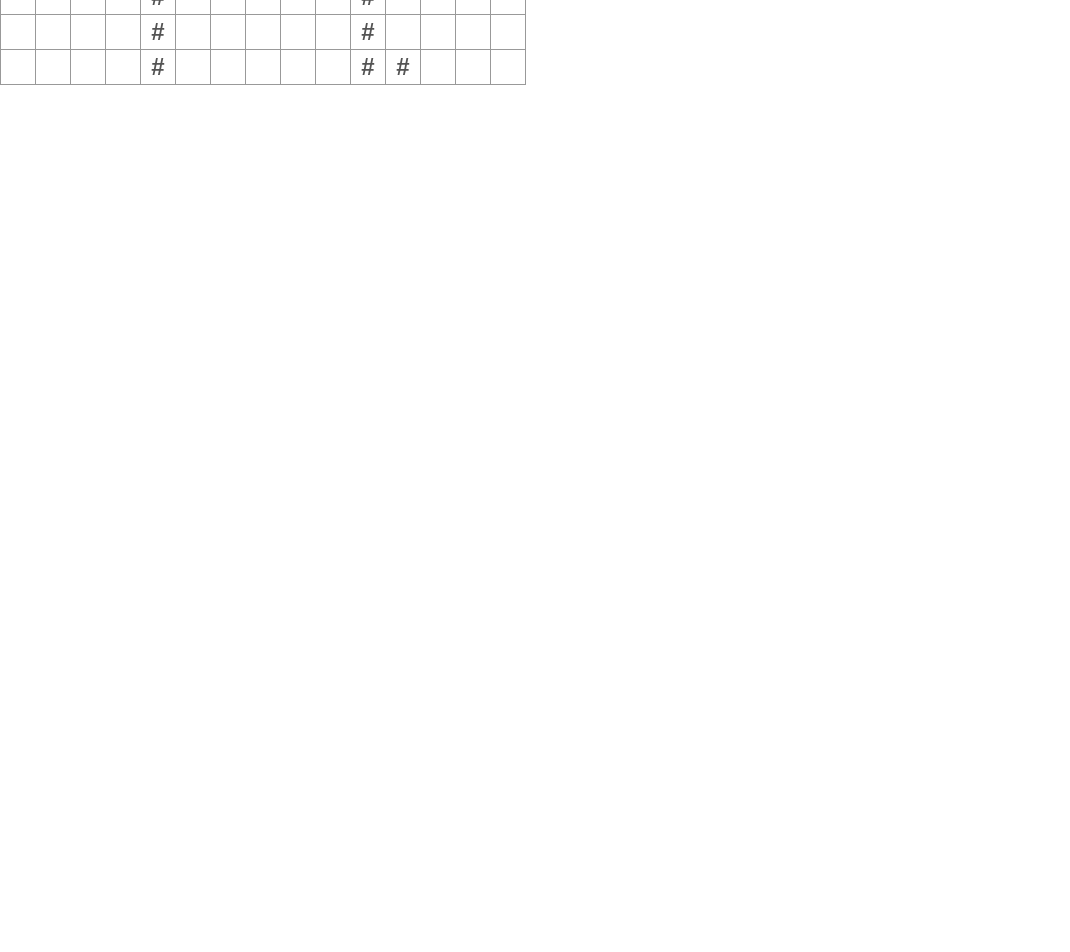
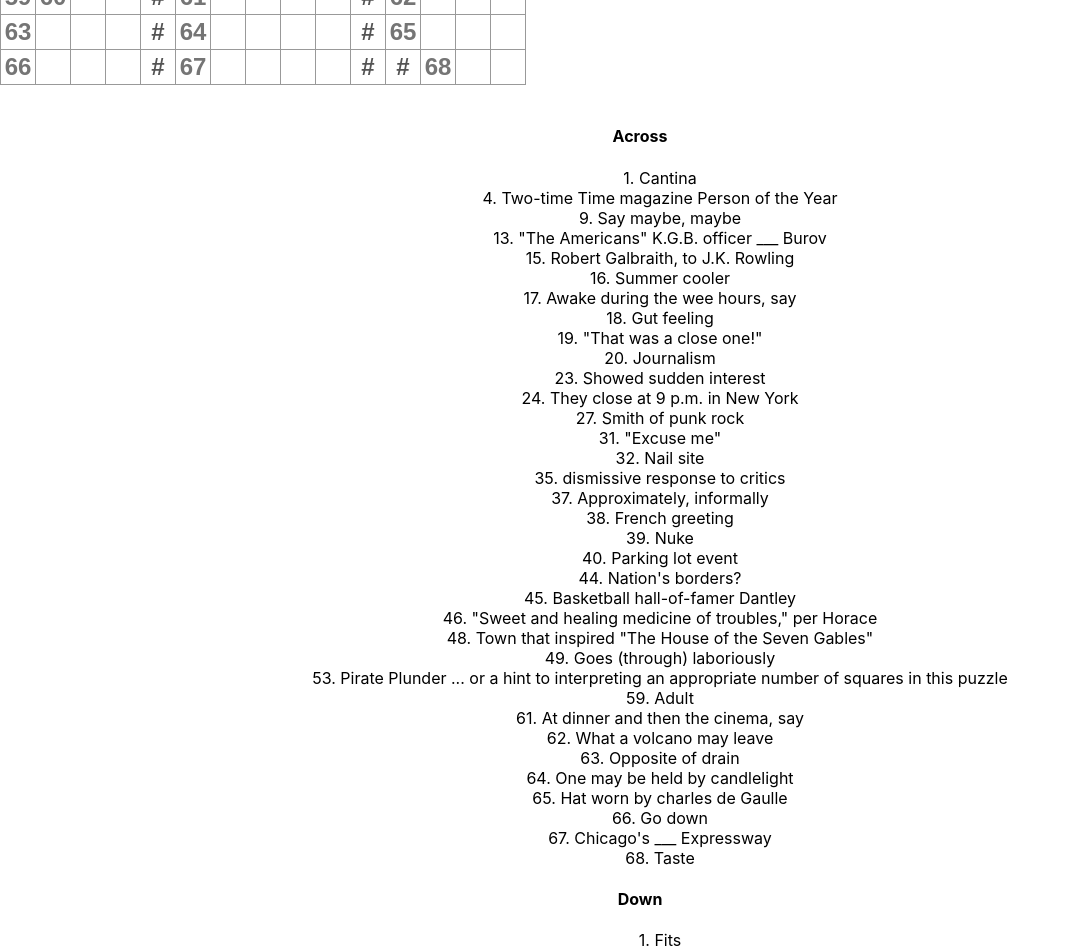
Before and after one commit to jjang4001/symphony-crosswords, a React (Create React App) app: page / in a window 1280 px wide. Shown: the part 560-1512 px from the top of the page, without its empty margins (0-1070 px from the left). Before the commit the page ends 800 px from the top, so only its background shows below. Built offline with nearby package versions, Linux system fonts and the light colour scheme.

Commit message:
display clue descriptions

```diff
--- /dev/null
+++ b/src/components/ClueList.tsx
@@ -0,0 +1,21 @@
+import React, { FC } from 'react';
+import { IClue } from '../models';
+
+type ClueListProps = {
+  clues: IClue[];
+};
+
+const ClueList: FC<ClueListProps> = ({ clues }) => {
+  // return <div>Across</div>;
+  const list = clues.map(clue => {
+    return (
+      <span>
+        {clue.number}. {clue.description}
+        <br />
+      </span>
+    );
+  });
+  return <ul>{list}</ul>;
+};
+
+export default ClueList;
--- a/src/components/CrosswordBoard.tsx
+++ b/src/components/CrosswordBoard.tsx
@@ -2,10 +2,12 @@ import React, { FC, useState, useCallback } from 'react';
 
 import CrosswordSquare from './CrosswordSquare';
 import getGrid from '../utils/getGrid';
+import getCluesOfType from '../utils/getCluesOfType';
 import CrosswordBoardRow from './CrosswordBoardRow';
-import { Position } from '../models';
+import { Position, Direction } from '../models';
 
 import MockData from '../mock-data/20200220.json';
+import ClueList from './ClueList';
 
 type CrosswordBoardProps = {
   numRows: number;
@@ -39,8 +41,12 @@ function getNextPosition(currentPosition: Position, keyCode: number): Position {
 
 const CrosswordBoard: FC<CrosswordBoardProps> = ({ numRows, numCols }) => {
   const grid = getGrid(MockData);
+  const acrossClues = getCluesOfType(MockData, Direction.ACROSS);
+  const downClues = getCluesOfType(MockData, Direction.DOWN);
   const [selectedRow, setSelectedRow] = useState(0);
   const [selectedCol, setSelectedCol] = useState(0);
+
+  console.log(acrossClues, downClues);
 
   const crossword = grid.map((row, idx) => (
     <CrosswordBoardRow
@@ -81,6 +87,11 @@ const CrosswordBoard: FC<CrosswordBoardProps> = ({ numRows, numCols }) => {
       <div className='crossword-grid-container' onKeyDown={handleKeyDown}>
         {crossword}
       </div>
+      <br />
+      <h4>Across</h4>
+      <ClueList clues={acrossClues} />
+      <h4>Down</h4>
+      <ClueList clues={downClues} />
     </>
   );
 };
--- a/src/components/CrosswordBoardRow.tsx
+++ b/src/components/CrosswordBoardRow.tsx
@@ -30,6 +30,7 @@ const CrosswordBoardRow: FC<CrosswordBoardRowProps> = ({
       selectedPosition={selectedPosition}
       setSelectedRow={setSelectedRow}
       setSelectedCol={setSelectedCol}
+      numberLabel={square.numberLabel}
     />
   ));
   return <div className='crossword-board-row'>{content}</div>;
--- a/src/components/CrosswordSquare.tsx
+++ b/src/components/CrosswordSquare.tsx
@@ -75,6 +75,7 @@ const CrosswordSquare: FC<CrosswordSquareProps> = ({
         disabled={disabled}
         onFocus={moveCursorToEnd}
         onClick={handleClick}
+        placeholder={numberLabel ? String(numberLabel) : ''}
       />
     </div>
   );
--- /dev/null
+++ b/src/utils/getCluesOfType.ts
@@ -0,0 +1,8 @@
+import { ICrossword, IClue, Direction } from '../models';
+
+function getCluesOfType(crossword: ICrossword, direction: Direction): IClue[] {
+  const clues = crossword.clues;
+  return clues.filter(clue => clue.direction === direction);
+}
+
+export default getCluesOfType;
--- a/src/utils/getGrid.ts
+++ b/src/utils/getGrid.ts
@@ -18,6 +18,10 @@ function getGrid(crossword: ICrossword): CrosswordSquareProps[][] {
   clues.forEach((clue, idx) => {
     const clueSquares = getClueSquares(clue);
     grid = fillGridBlanks(grid, clueSquares);
+  });
+
+  clues.forEach(clue => {
+    grid[clue.startRow][clue.startCol].numberLabel = clue.number;
   });
 
   return grid;
```
